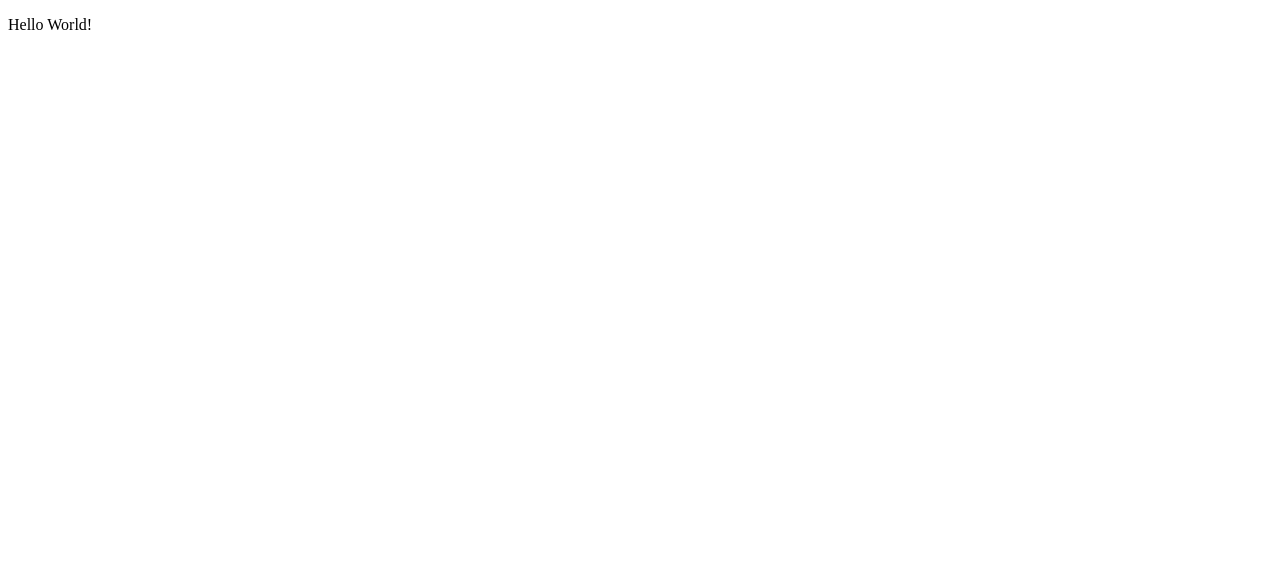
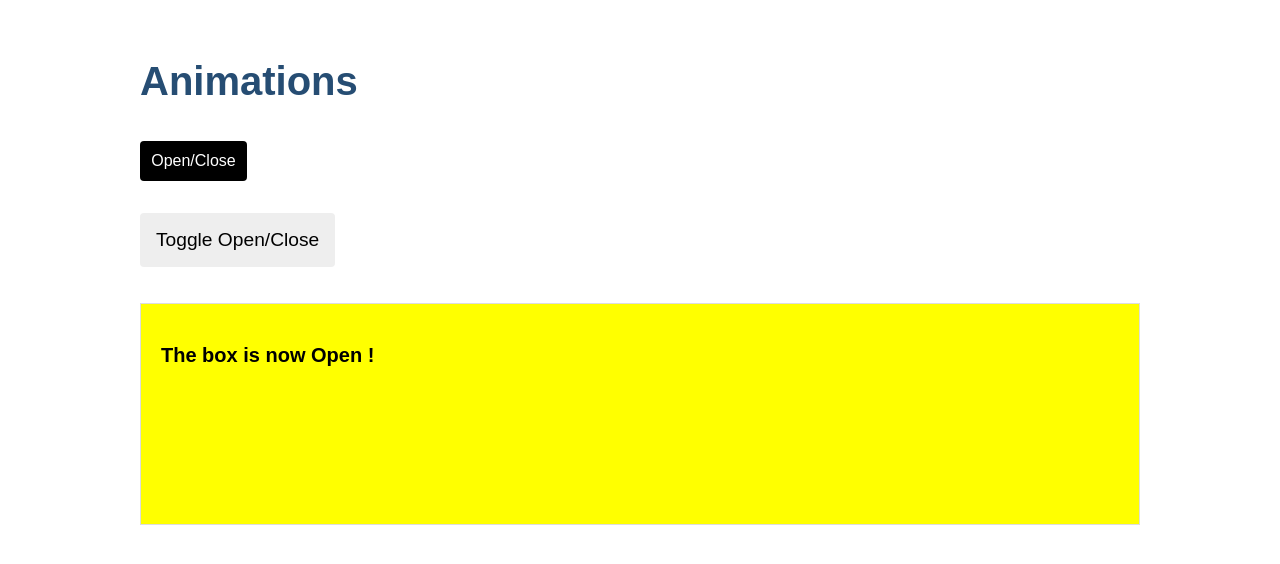
Before and after one commit to Florian935/angular-animation-demo, an Angular app: page /open-close in a window 1280 px wide. Before the commit this address led to /. Shown: the top 564 px of the page. Built offline with nearby package versions, Linux system fonts and the light colour scheme.

Commit message:
Feat: added demo for first animation state and transition with trigger

```diff
--- a/src/app/app-routing.module.ts
+++ b/src/app/app-routing.module.ts
@@ -1,10 +1,27 @@
 import { NgModule } from '@angular/core';
 import { RouterModule, Routes } from '@angular/router';
 
-const routes: Routes = [];
+const routes: Routes = [
+    {
+        path: 'open-close',
+        loadChildren: () =>
+            import('./pages/open-close/open-close.module').then(
+                (m) => m.OpenCloseModule
+            ),
+    },
+    {
+        path: '',
+        redirectTo: 'open-close',
+        pathMatch: 'full',
+    },
+    {
+        path: '**',
+        redirectTo: 'open-close',
+    },
+];
 
 @NgModule({
-  imports: [RouterModule.forRoot(routes)],
-  exports: [RouterModule]
+    imports: [RouterModule.forRoot(routes)],
+    exports: [RouterModule],
 })
-export class AppRoutingModule { }
+export class AppRoutingModule {}
--- a/src/app/app.component.html
+++ b/src/app/app.component.html
@@ -1 +1,9 @@
-<p>Hello World!</p>
+<h1>Animations</h1>
+
+<nav>
+    <a [routerLink]="['open-close']" routerLinkActive="active">Open/Close</a>
+</nav>
+
+<div>
+    <router-outlet></router-outlet>
+</div>
--- a/src/app/app.component.scss
+++ b/src/app/app.component.scss
@@ -0,0 +1,3 @@
+nav a {
+    padding: 0.7rem;
+}
--- /dev/null
+++ b/src/app/pages/open-close/open-close.component.html
@@ -0,0 +1,5 @@
+<button (click)="toggle()">Toggle Open/Close</button>
+
+<div [@openClose]="isOpen ? 'open' : 'closed'" class="open-close-container">
+    <p>The box is now {{ isOpen ? "Open" : "Closed" }} !</p>
+</div>
--- /dev/null
+++ b/src/app/pages/open-close/open-close.component.scss
@@ -0,0 +1,13 @@
+:host {
+    display: block;
+    margin-top: 1rem;
+}
+
+.open-close-container {
+    border: 1px solid #dddddd;
+    margin-top: 1em;
+    padding: 20px 20px 0px 20px;
+    color: #000000;
+    font-weight: bold;
+    font-size: 20px;
+}
--- /dev/null
+++ b/src/app/pages/open-close/open-close.component.ts
@@ -0,0 +1,43 @@
+import {
+    animate,
+    state,
+    style,
+    transition,
+    trigger,
+} from '@angular/animations';
+import { Component, OnInit } from '@angular/core';
+
+@Component({
+    selector: 'app-open-close',
+    templateUrl: './open-close.component.html',
+    styleUrls: ['./open-close.component.scss'],
+    animations: [
+        trigger('openClose', [
+            state(
+                'open',
+                style({
+                    height: '200px',
+                    opacity: 1,
+                    backgroundColor: 'yellow',
+                })
+            ),
+            state(
+                'closed',
+                style({
+                    height: '100px',
+                    opacity: 0.8,
+                    backgroundColor: '#c6ecff',
+                })
+            ),
+            transition('open => closed', [animate('1s')]),
+            transition('closed => open', [animate('0.5s')]),
+        ]),
+    ],
+})
+export class OpenCloseComponent {
+    isOpen = true;
+
+    toggle(): void {
+        this.isOpen = !this.isOpen;
+    }
+}
--- a/src/styles.scss
+++ b/src/styles.scss
@@ -1 +1,84 @@
-/* You can add global styles to this file, and also import other style files */
+/* Global Styles */
+* {
+    font-family: Arial, Helvetica, sans-serif;
+}
+h1 {
+    color: #264d73;
+    font-size: 2.5rem;
+}
+h2,
+h3 {
+    color: #444;
+    font-weight: lighter;
+}
+h3 {
+    font-size: 1.3rem;
+}
+body {
+    padding: 0.5rem;
+    max-width: 1000px;
+    margin: auto;
+}
+@media (min-width: 600px) {
+    body {
+        padding: 2rem;
+    }
+}
+body,
+input[text] {
+    color: #333;
+    font-family: Cambria, Georgia, serif;
+}
+a {
+    cursor: pointer;
+}
+button {
+    background-color: #eee;
+    border: none;
+    border-radius: 4px;
+    cursor: pointer;
+    color: black;
+    font-size: 1.2rem;
+    padding: 1rem;
+    margin-right: 1rem;
+    margin-bottom: 1rem;
+    margin-top: 1rem;
+}
+button:hover {
+    background-color: black;
+    color: white;
+}
+button:disabled {
+    background-color: #eee;
+    color: #aaa;
+    cursor: auto;
+}
+
+/* Navigation link styles */
+nav a {
+    padding: 5px 10px;
+    text-decoration: none;
+    margin-right: 10px;
+    margin-top: 10px;
+    display: inline-block;
+    background-color: #e8e8e8;
+    color: #3d3d3d;
+    border-radius: 4px;
+}
+
+nav a:hover {
+    color: white;
+    background-color: #42545c;
+}
+nav a.active {
+    background-color: black;
+    color: white;
+}
+hr {
+    margin: 1.5rem 0;
+}
+input[type="text"] {
+    box-sizing: border-box;
+    width: 100%;
+    padding: 0.5rem;
+}
```
Also changed, not shown: src/app/app.module.ts (+6 -10 lines), src/app/pages/open-close/open-close-routing.module.ts (added, +16 -0 lines), src/app/pages/open-close/open-close.module.ts (added, +17 -0 lines), 1 other file (tests, documents, lock files or other folders).
